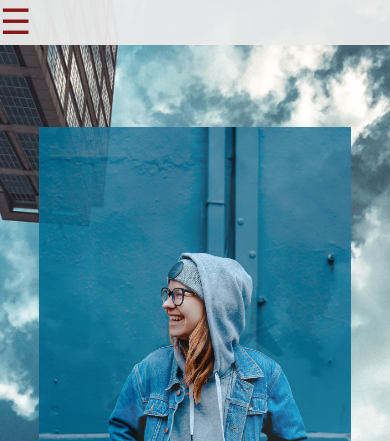
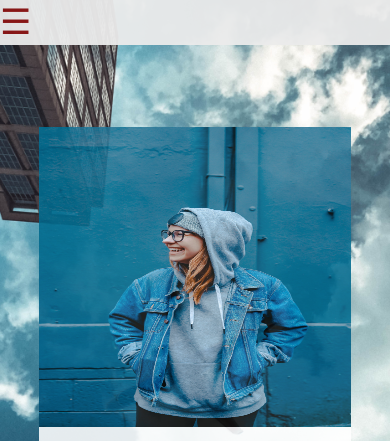
Before and after one commit to haileygillespie/roses-photography-portfolio, a plain HTML site: page pricing.html in a window 390 px wide. Shown: the top 441 px of the page. Drawn offline with Linux system fonts and the light colour scheme.

Commit message:
aha! mobile works now.

```diff
--- a/style/pricing.css
+++ b/style/pricing.css
@@ -34,7 +34,7 @@ p {
   font-size: 24px;
 }
 
-@media only screen and (max-width: 900px) {
+@media only screen and (max-width: 900px) {}
   .panel {
     flex-direction: column;
     height: auto;
@@ -42,6 +42,7 @@ p {
   }
   .panel > img {
     max-width: 80vw;
+    max-height: 300px;
   }
   #panel-container {
     width: 100vw;
```
